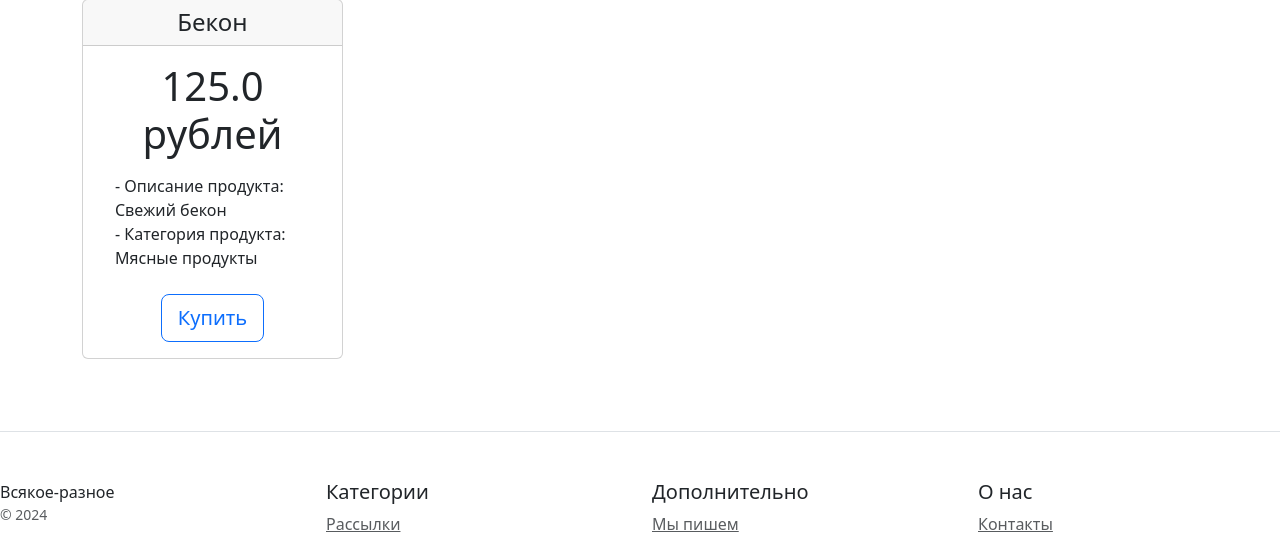
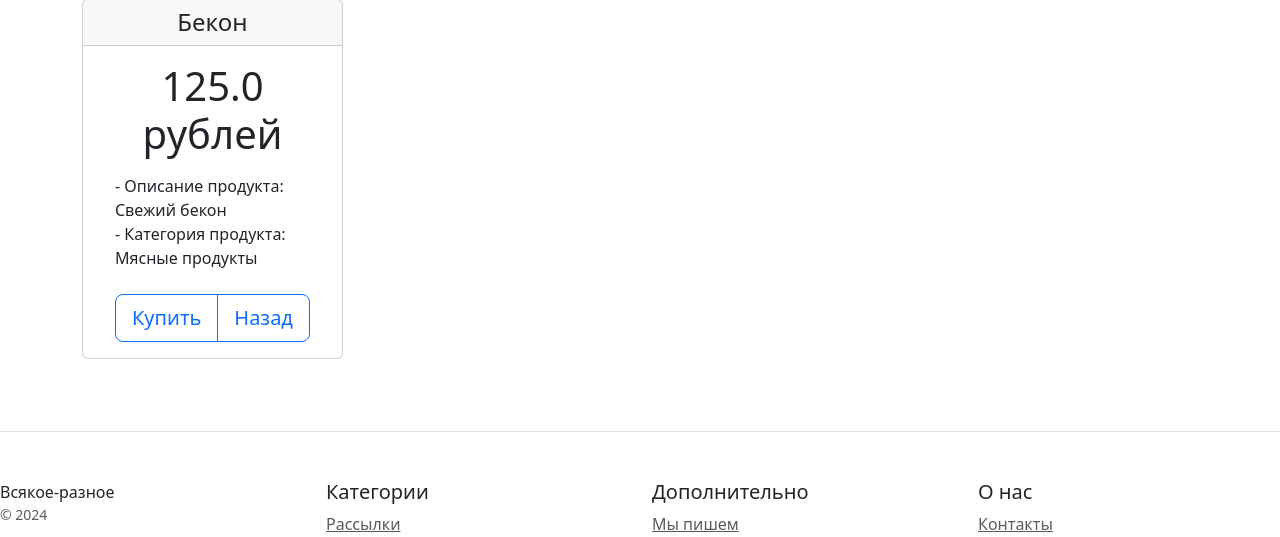
Before and after one commit to ArtemMTim/Online_market, a Django app: page /products/3/ in a window 1280 px wide. Shown: the part 285-822 px from the top of the page. Run offline with Django 5.2, Linux system fonts and the light colour scheme; data comes from the database, SQL or seed files in the repository; some libraries are stand-ins or nearby versions.

Commit message:
Кнопки перехода на страницу товара и назад на главную

```diff
--- a/catalog/templates/product_details.html
+++ b/catalog/templates/product_details.html
@@ -17,7 +17,11 @@
                         <li>- Описание продукта: {{ product.description }}</li>
                         <li>- Категория продукта: {{ product.category }}</li>
                     </ul>
-                    <button type="button" class="btn btn-lg btn-block btn-outline-primary">Купить</button>
+                    <div class="btn-group">
+                        <a class="btn btn-lg btn-block btn-outline-primary" href="#" role="button">Купить</a>
+                        <a class="btn btn-lg btn-block btn-outline-primary" href="{% url 'catalog:home' %}" role="button">Назад</a>
+                    </div>
+
                 </div>
             </div>
         </div>
```
Also changed, not shown: catalog/templates/home.html (+5 -2 lines), catalog/templatetags/my_tags.py (added, +9 -0 lines).
